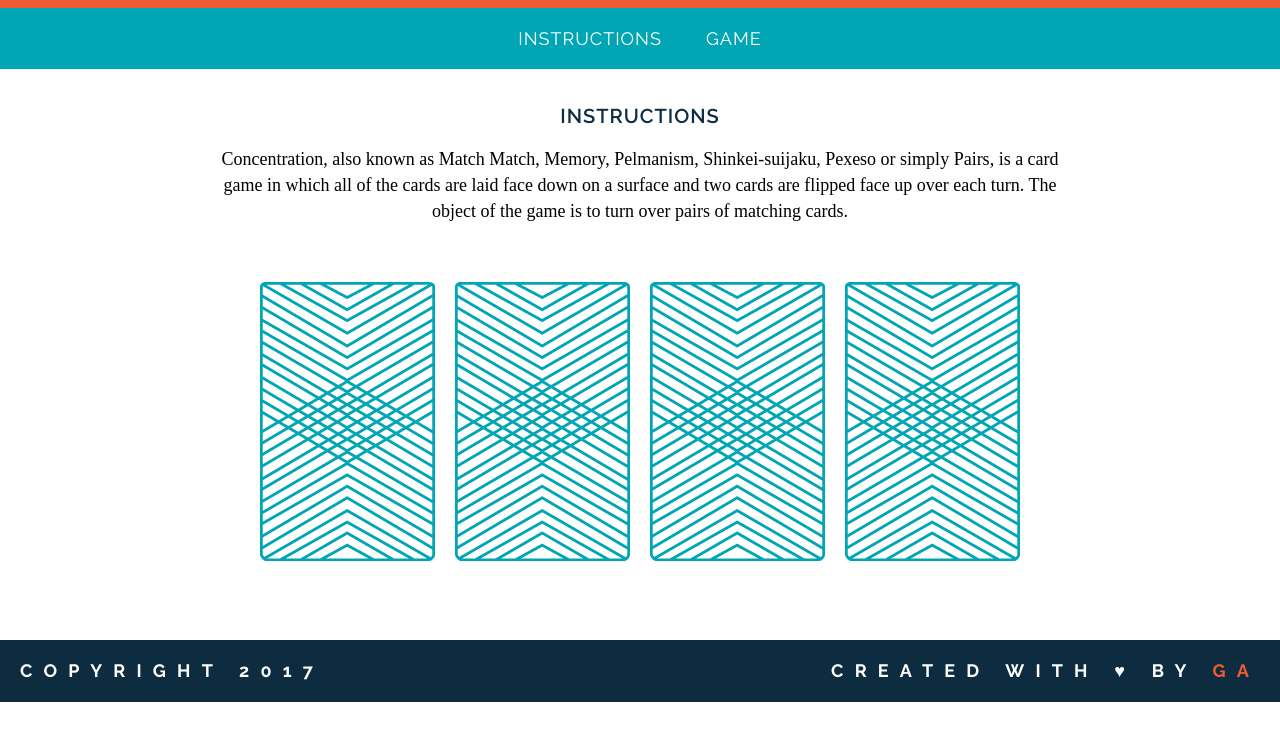
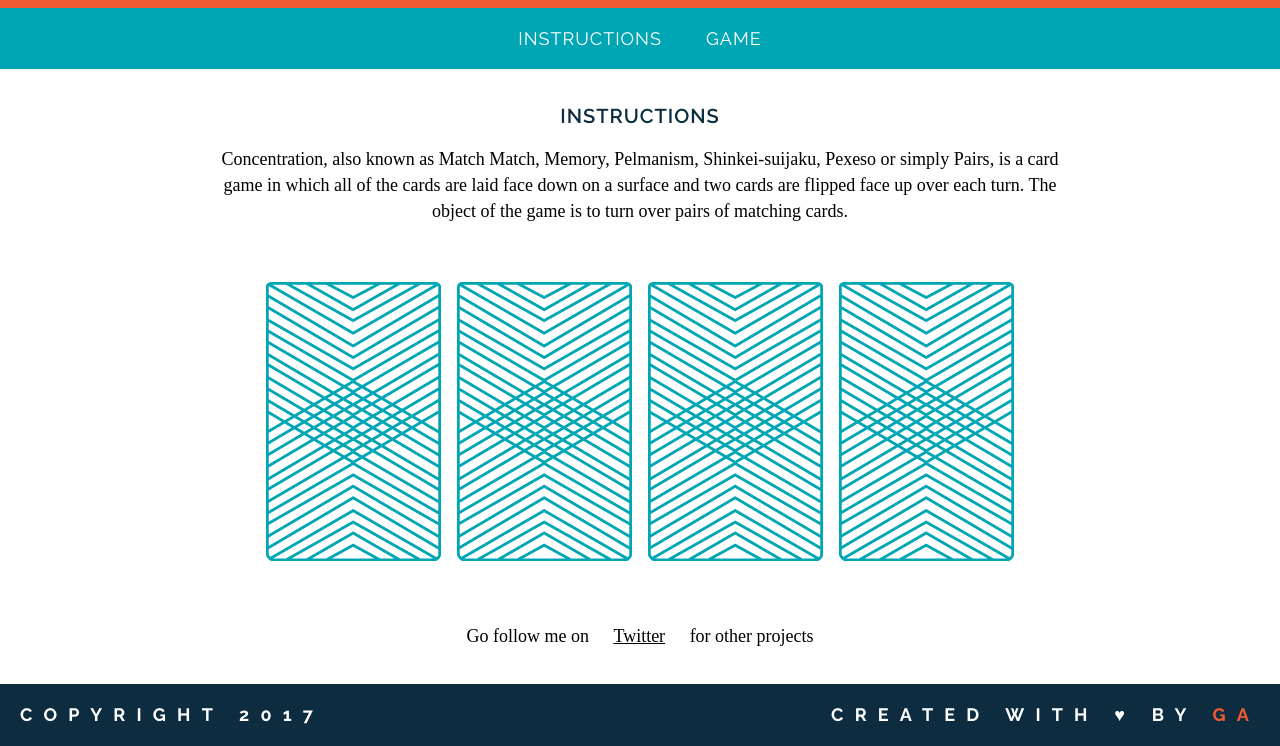
Before and after one commit to josephlalley1/wdi-fundamentals-memorygame, a plain HTML site: page memory_game/index.html in a window 1280 px wide. Shown: the part 105-851 px from the top of the page. Before the commit the page ends 807 px from the top, so only its background shows below. Drawn offline with Linux system fonts and the light colour scheme; a web font is replaced by a local one.

Commit message:
created game logic

```diff
--- a/memory_game/index.html
+++ b/memory_game/index.html
@@ -16,12 +16,8 @@
 	<main>
 		<h2>Instructions</h2>
 		<p>Concentration, also known as Match Match, Memory, Pelmanism, Shinkei-suijaku, Pexeso or simply Pairs, is a card game in which all of the cards are laid face down on a surface and two cards are flipped face up over each turn. The object of the game is to turn over pairs of matching cards.</p>
-		<div>
-			<img src="images/back.png" alt="Queen of Diamonds">
-			<img src="images/back.png" alt="Queen of Hearts">
-			<img src="images/back.png" alt="King of Diamonds">
-			<img src="images/back.png" alt="King of Hearts">
-		</div>
+		<div id="game-board" class="board clearfix"></div>
+		<p>Go follow me on <a href="https://twitter.com/josephlalley1">Twitter</a> for other projects</p>
 	</main>
 	<footer class="clearfix">
 		<p class="copyright">Copyright 2017</p>
--- a/memory_game/js/main.js
+++ b/memory_game/js/main.js
@@ -21,11 +21,10 @@ cardImage: "images/king-of-diamonds.png"
 },
 ];
 
+
 var cardsInPlay = [];
 
-
 if (cardsInPlay.length === 2);
-
 
 var checkForMatch = function(){
 	if (cardsInPlay[0] === cardsInPlay[1])
@@ -34,13 +33,25 @@ var checkForMatch = function(){
 		alert("Sorry, try again");	};
 };
 
-var flipCard = function(cardId){
-	checkForMatch();
-	console.log("User flipped " + cards[cardId].rank);
-	cardsInPlay.push(cardId).rank;
-	console.log(cards[cardId].cardImage);
-	console.log(cards[cardId].suit);
+var flipCard = function() {
+	var cardId = this.getAttribute("data-id");
+	var card = cards[cardId];
+	this.setAttribute("src", card.cardImage);
+	cardsInPlay.push(card.rank);
+	if (cardsInPlay.length === 2) {
+		checkForMatch();
+	}
 };
 
-flipCard(0);
-flipCard(2);
+var createBoard = function(){
+	for (var i = 0; i < cards.length; i++) {
+		var cardElement = document.createElement("img");
+		cardElement.setAttribute("src", "images/back.png");
+		cardElement.setAttribute("data-id", i)
+		cardElement.addEventListener("click", flipCard);
+		var board = document.getElementById("game-board");
+		board.appendChild(cardElement);
+	}
+};
+
+createBoard();
```
Also changed, not shown: 1 other file.
